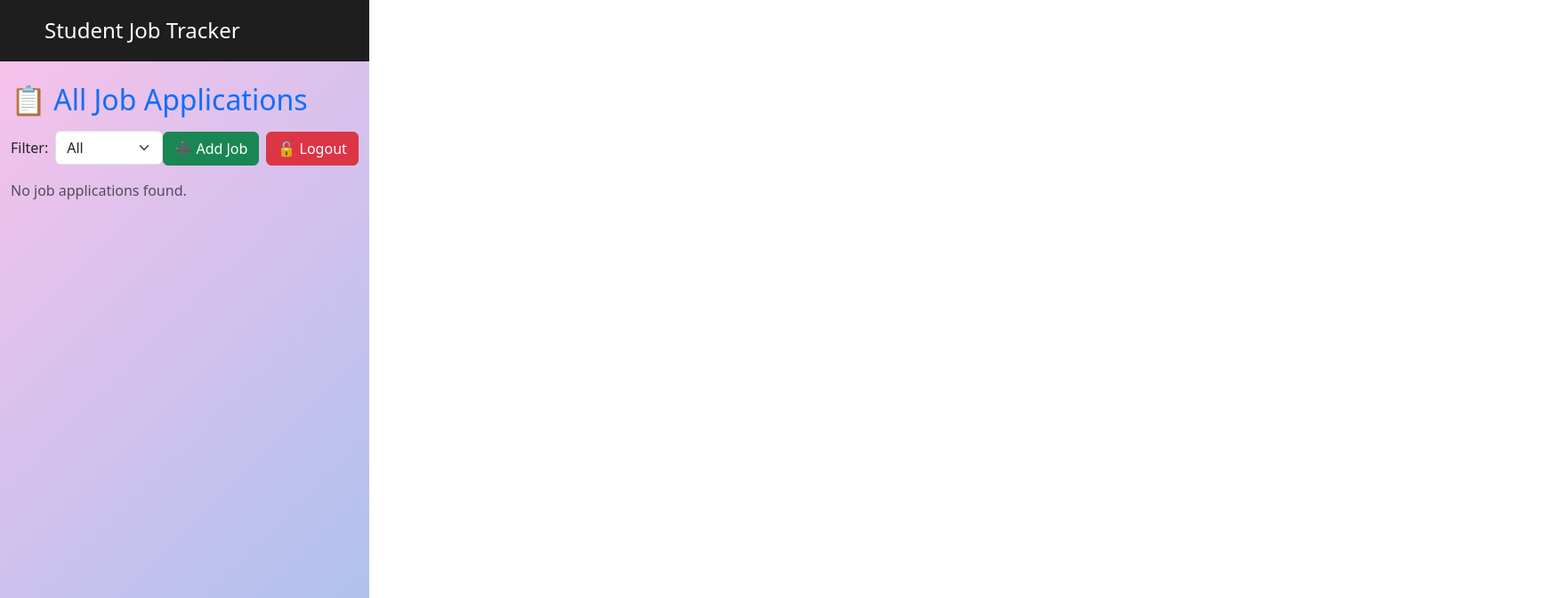
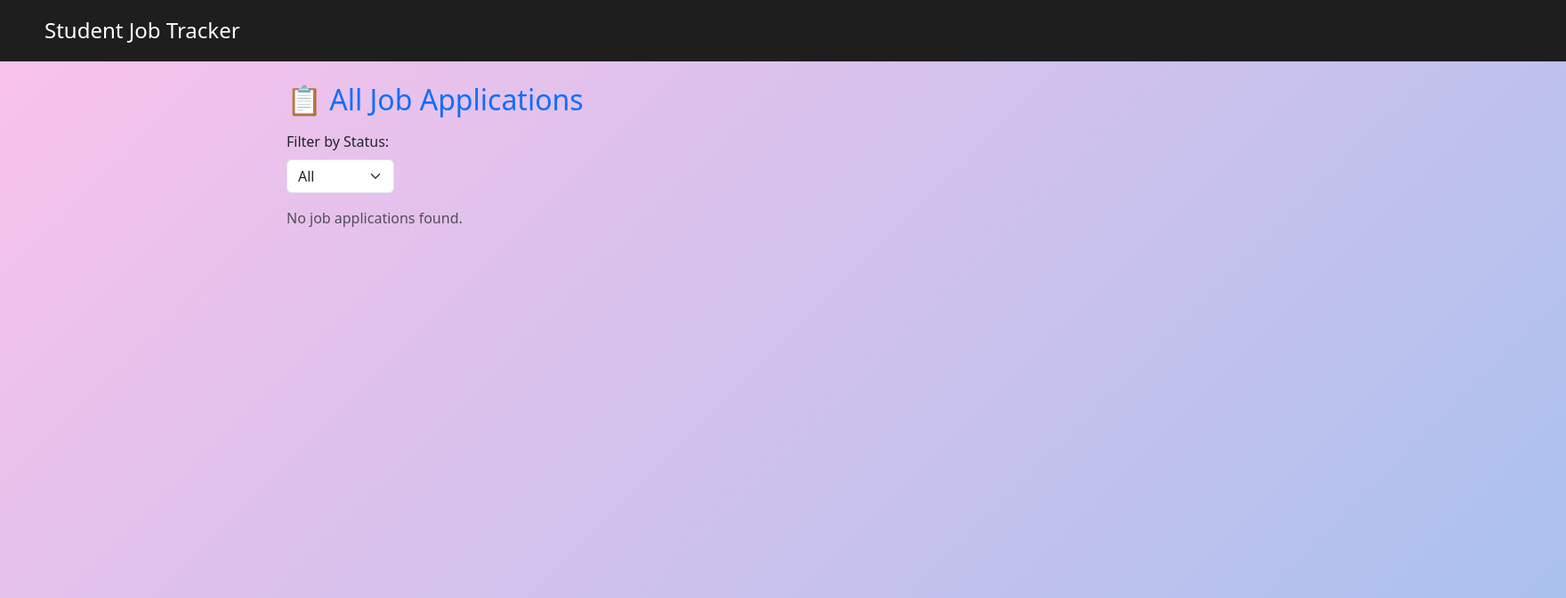
Before and after one commit to RohanGaikw/Student_Job_Tracker, a React (Vite) app in the folder frontend/: page /job-list in a window 1280 px wide. Shown: the top 672 px of the page at 89% size, 1760 px wide, since content can reach past the window. Built offline with nearby package versions, Linux system fonts and the light colour scheme.

Commit message:
Update JobList.jsx

```diff
--- a/frontend/src/components/JobList.jsx
+++ b/frontend/src/components/JobList.jsx
@@ -1,5 +1,4 @@
 import React, { useEffect, useState } from 'react';
-import { useNavigate } from 'react-router-dom';
 import axios from 'axios';
 
 const JobList = () => {
@@ -14,16 +13,14 @@ const JobList = () => {
     status: ''
   });
 
-  const navigate = useNavigate();
-
   const fetchJobs = async () => {
     try {
       const user = JSON.parse(localStorage.getItem('user'));
       if (!user || !user._id) return;
 
       const queryParams = new URLSearchParams();
-      queryParams.append('createdBy', user._id);
-      if (statusFilter) queryParams.append('status', statusFilter);
+      queryParams.append('createdBy', user._id); // ✅ filter by user
+      if (statusFilter) queryParams.append('status', statusFilter); // ✅ optional filter
 
       const url = `${import.meta.env.VITE_BACKEND_URL}/jobs?${queryParams.toString()}`;
       const res = await axios.get(url);
@@ -33,6 +30,7 @@ const JobList = () => {
       setJobs([]);
     }
   };
+
 
   useEffect(() => {
     fetchJobs();
@@ -84,11 +82,16 @@ const JobList = () => {
   };
 
   return (
-    <div style={{
-      minHeight: '100vh',
+
+    <div
+    style={{
+      height: '100vh',
       background: 'linear-gradient(135deg, #fbc2eb, #a6c1ee)',
-      paddingBottom: '30px'
-    }}>
+      display: 'flex',
+      flexDirection: 'column',
+      width:'220vh'
+    }}
+  >
     {/* Navbar */}
     <nav
       style={{
@@ -108,12 +111,11 @@ const JobList = () => {
     <div className="container my-4">
       <h2 className="text-primary mb-3">📋 All Job Applications</h2>
 
-        <div className="d-flex justify-content-between align-items-center mb-3">
-          <div>
-            <label htmlFor="statusFilter" className="form-label me-2">Filter:</label>
+      <div className="mb-3">
+        <label htmlFor="statusFilter" className="form-label">Filter by Status:</label>
         <select
           id="statusFilter"
-              className="form-select d-inline-block w-auto"
+          className="form-select w-auto"
           value={statusFilter}
           onChange={(e) => setStatusFilter(e.target.value)}
         >
@@ -125,28 +127,13 @@ const JobList = () => {
         </select>
       </div>
 
-          <div>
-            <button className="btn btn-success me-2" onClick={() => navigate('/add-job')}>
-              ➕ Add Job
-            </button>
-            <button
-              className="btn btn-danger"
-              onClick={() => {
-                localStorage.removeItem('user');
-                navigate('/');
-              }}
-            >
-              🔓 Logout
-            </button>
-          </div>
-        </div>
-
       {jobs.length === 0 ? (
         <p className="text-muted">No job applications found.</p>
       ) : (
-          <div className="d-flex flex-wrap gap-3 justify-content-center">
+        <div className="row g-3">
         {jobs.map((job) => (
-              <div className="card shadow-sm" style={{ width: '100%', maxWidth: '500px' }} key={job._id}>
+          <div className="col-md-12 col-lg-6" key={job._id}> {/* 👈 Wider card */}
+         <div className="card h-150 shadow-sm" style={{ minWidth: '400px'}}>
               <div className="card-body">
                 {editId === job._id ? (
                   <>
@@ -205,12 +192,16 @@ const JobList = () => {
                       <button className="btn btn-outline-primary btn-sm" onClick={() => startEdit(job)}>✏️ Edit</button>
                       <button className="btn btn-outline-danger btn-sm" onClick={() => handleDelete(job._id)}>❌ Delete</button>
                     </div>
+
                   </>
                 )}
               </div>
             </div>
+          </div>
+
         ))}
       </div>
+
       )}
     </div>
     </div>
```
Lines whose indentation alone changed are shown as unchanged.
